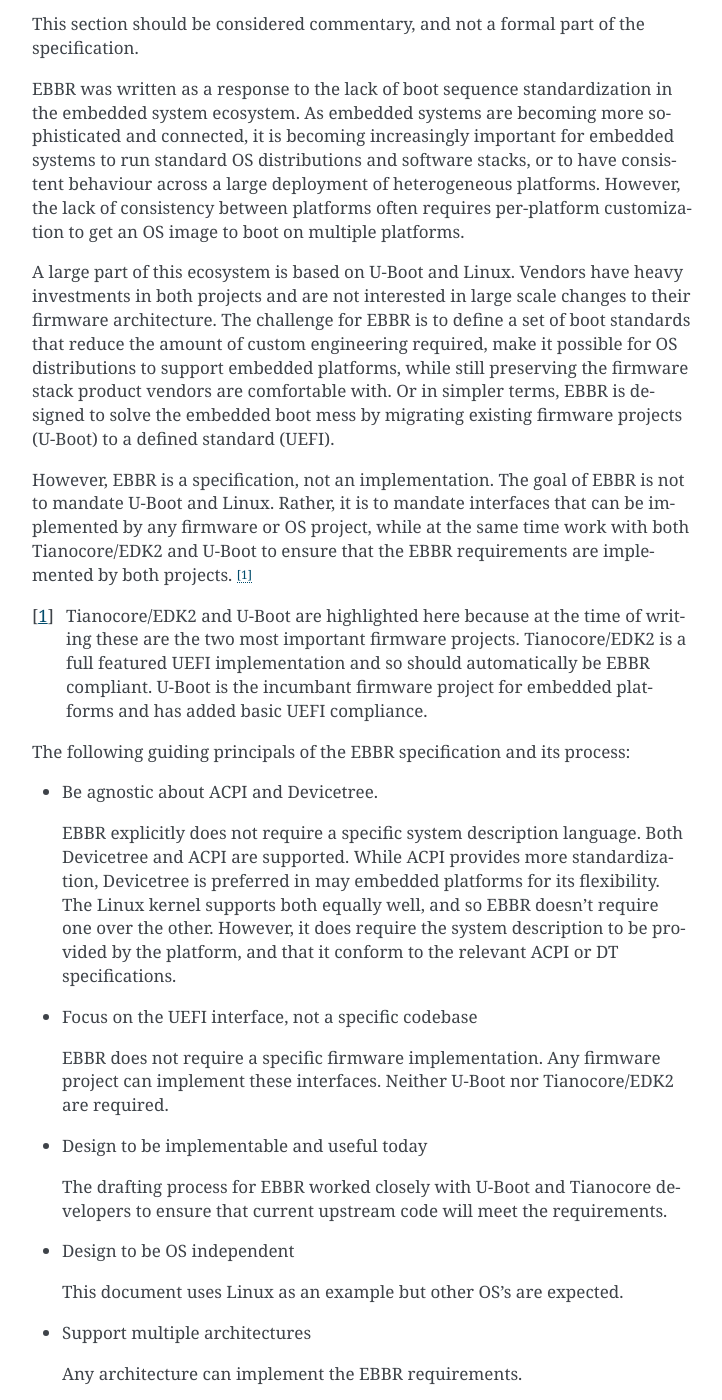
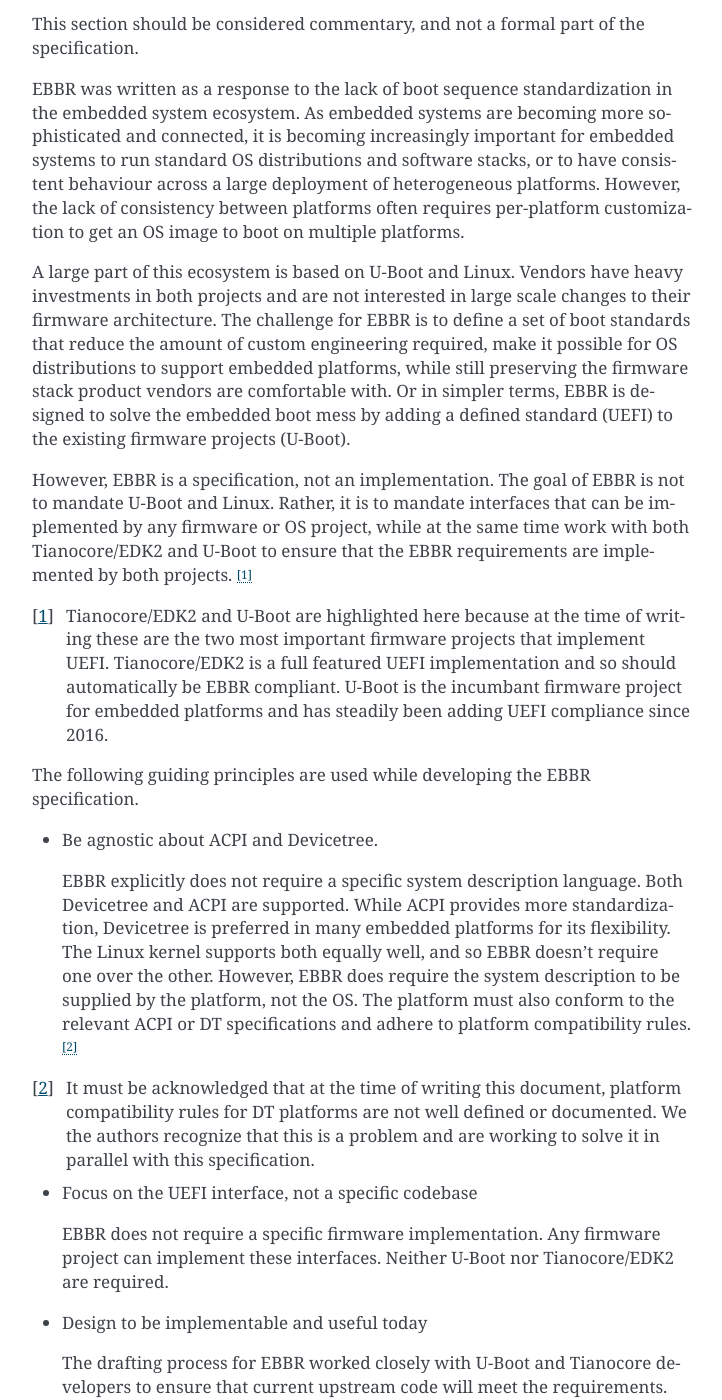
Before and after one commit to ARM-software/ebbr, a Sphinx documentation site: the page built from source/chapter1-about.rst, in a window 1280 px wide and 1400 px high, scrolled down 772 px. Shown: the whole window, without its empty margins (388-1110 px from the left). Built offline with Sphinx 7.4.7, drawn with Linux system fonts in a browser that asks for light colours; some of the changed text lies outside the part shown.

Commit message:
Update manifesto from comments on mailing list
Editing in response to comments from Bill Mills, Daniel Thompson, and
Alex Graf. Mostly trivial editorial, but did flush out the discussion of
how future updates to the specification would be handled, and added a
note about DT platform compatibility rules.

Signed-off-by: Grant Likely <grant.likely@arm.com>
Reviewed-by: Bill Mills <wmills@ti.com>
Reviewed-by: Daniel Thompson <daniel.thompson@linaro.org>
Cc: Alexander Graf <agraf@suse.de>

```diff
--- a/source/chapter1-about.rst
+++ b/source/chapter1-about.rst
@@ -23,7 +23,7 @@
 
 Comments or change requests can be sent to arm.ebbr-discuss@arm.com.
 
-Guiding Principals
+Guiding Principles
 ==================
 
 EBBR as a specification defines requirements on platforms and operating systems,
@@ -51,7 +51,7 @@
 support embedded platforms, while still preserving the firmware stack product
 vendors are comfortable with.
 Or in simpler terms, EBBR is designed to solve the embedded boot mess by
-migrating existing firmware projects (U-Boot) to a defined standard (UEFI).
+adding a defined standard (UEFI) to the existing firmware projects (U-Boot).
 
 However, EBBR is a specification, not an implementation.
 The goal of EBBR is not to mandate U-Boot and Linux.
@@ -61,24 +61,33 @@
 [#EDK2Note]_
 
 .. [#EDK2Note] Tianocore/EDK2 and U-Boot are highlighted here because at the
-   time of writing these are the two most important firmware projects.
+   time of writing these are the two most important firmware projects that
+   implement UEFI.
    Tianocore/EDK2 is a full featured UEFI implementation and so should
-   automatically be EBBR compliant. U-Boot is the incumbant firmware project
-   for embedded platforms and has added basic UEFI compliance.
+   automatically be EBBR compliant.
+   U-Boot is the incumbant firmware project for embedded platforms and has
+   steadily been adding UEFI compliance since 2016.
 
-The following guiding principals of the EBBR specification and its
-process:
+The following guiding principles are used while developing the EBBR specification.
 
 - Be agnostic about ACPI and Devicetree.
 
   EBBR explicitly does not require a specific system description language.
   Both Devicetree and ACPI are supported.
-  While ACPI provides more standardization, Devicetree is preferred in may embedded
-  platforms for its flexibility.
+  While ACPI provides more standardization, Devicetree is preferred in many
+  embedded platforms for its flexibility.
   The Linux kernel supports both equally well, and so EBBR doesn't require one
   over the other.
-  However, it does require the system description to be provided by the
-  platform, and that it conform to the relevant ACPI or DT specifications.
+  However, EBBR does require the system description to be supplied by the
+  platform, not the OS.
+  The platform must also conform to the relevant ACPI or DT specifications and
+  adhere to platform compatibility rules. [#CompatRules]_
+
+.. [#CompatRules] It must be acknowledged that at the time of writing this
+   document, platform compatibility rules for DT platforms are not well defined
+   or documented.
+   We the authors recognize that this is a problem and are working to solve it
+   in parallel with this specification.
 
 - Focus on the UEFI interface, not a specific codebase
 
@@ -112,10 +121,20 @@
 
 - Plan to evolve over time
 
-  The first release of EBBR is firmly targeting current embedded hardware.
-  Future versions will add capabilities which may tighten the hardware requirements.
+  The v1.0 release of EBBR is firmly targeted at existing platforms so that
+  gaining EBBR compliance may require a firmware update, but will not require
+  hardware changes for the majority of platforms.
 
-  However, existing compliant boards will remain compliant.
+  Future EBBR releases will tighten requirements to add features and improve
+  compatibility, which may affect hardware design choices.
+  However, EBBR will not retroactively revoke support from previously compliant
+  platforms.
+  Instead, new requirements will be clearly documented as being over and above
+  what was required by a previous release.
+  Existing platforms will be able to retain compliance with a previous
+  requirement level.
+  In turn, OS projects and end users can choose what level of EBBR compliance
+  is required for their use case.
 
 Scope
 =====
```
